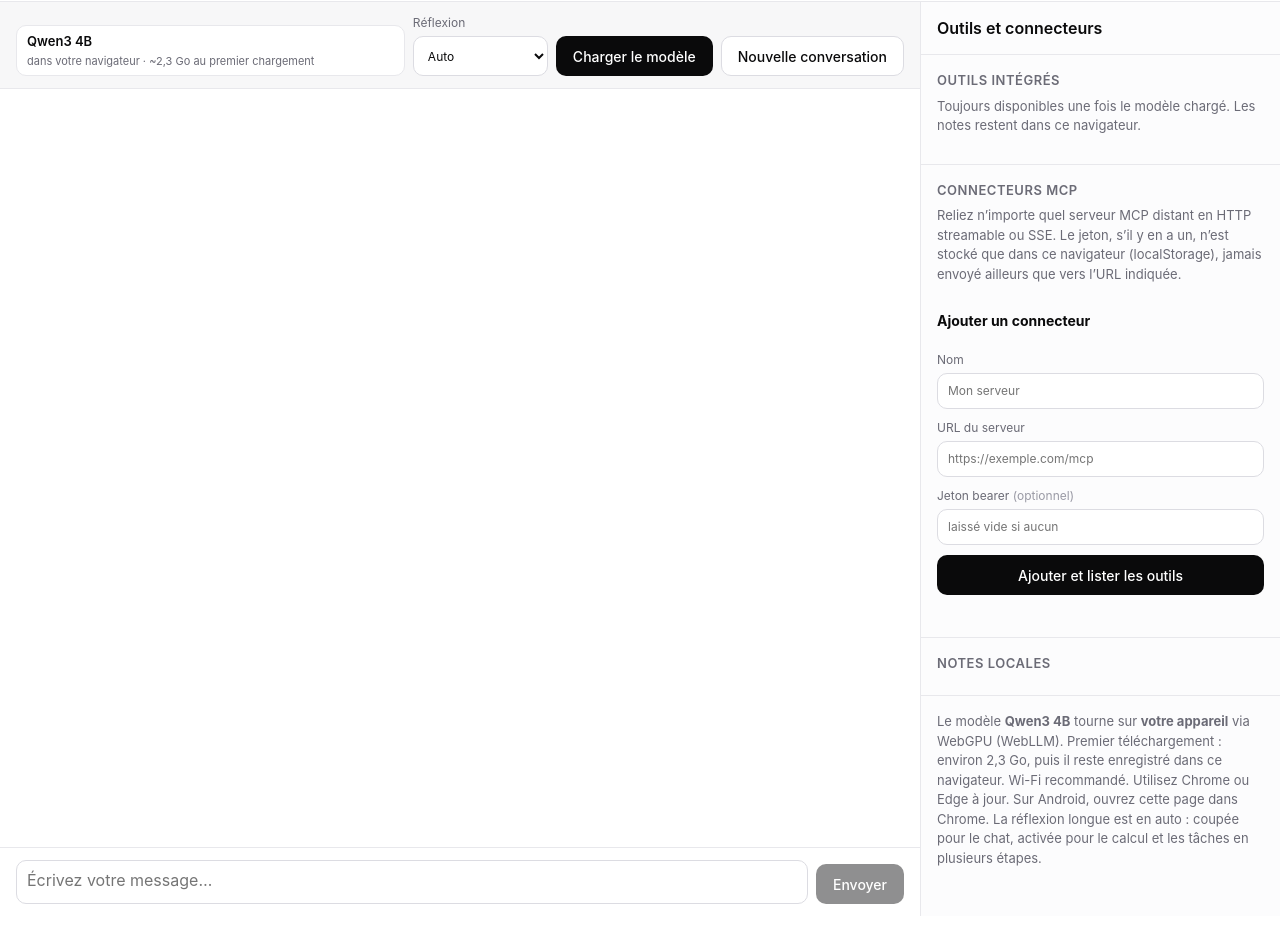
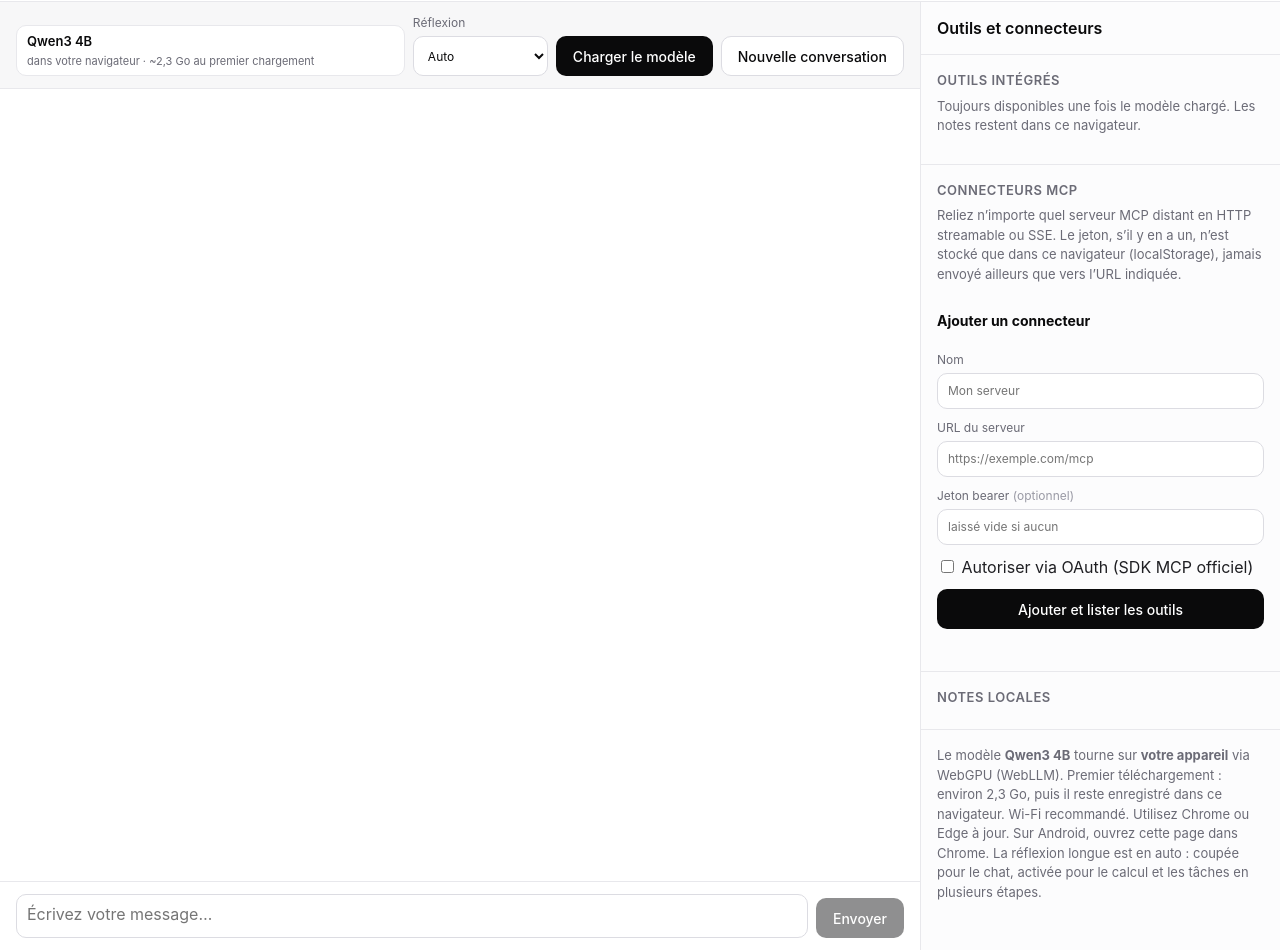
Before and after one commit to Falcone747/exior-preview, a plain HTML site: page agent/index.html in a window 1280 px wide. Shown: the part 45-995 px from the top of the page. Before the commit the page ends 961 px from the top, so only its background shows below. Drawn offline with Linux system fonts and the light colour scheme; a script that the page names is missing.

Commit message:
Update agent page with official MCP OAuth option

```diff
--- a/agent/index.html
+++ b/agent/index.html
@@ -82,6 +82,10 @@
             <span>Jeton bearer <em>(optionnel)</em></span>
             <input id="c-token" type="password" autocomplete="off" placeholder="laissé vide si aucun">
           </label>
+          <label class="check">
+            <input id="c-oauth" type="checkbox">
+            <span>Autoriser via OAuth (SDK MCP officiel)</span>
+          </label>
           <button type="submit" class="btn-p">Ajouter et lister les outils</button>
           <p id="c-status" class="status" role="status"></p>
         </form>
@@ -92,7 +96,7 @@
         <div id="notes" class="notes"></div>
       </section>
 
-      <p class="legal">Le modèle <strong>Qwen3 4B</strong> tourne sur <strong>votre appareil</strong> via WebGPU (WebLLM). Premier téléchargement : environ 2,3 Go, puis il reste enregistré dans ce navigateur. Wi-Fi recommandé. Utilisez Chrome ou Edge à jour. Sur Android, ouvrez cette page dans Chrome. La réflexion longue est en auto : coupée pour le chat, activée pour le calcul et les tâches en plusieurs étapes.</p>
+      <p class="legal">Le modèle <strong>Qwen3 4B</strong> tourne sur <strong>votre appareil</strong> via WebGPU (WebLLM). Premier téléchargement : environ 2,3&nbsp;Go, puis il reste enregistré dans ce navigateur. Wi-Fi recommandé. Utilisez Chrome ou Edge à jour. Sur Android, ouvrez cette page dans Chrome. La réflexion longue est en auto&nbsp;: coupée pour le chat, activée pour le calcul et les tâches en plusieurs étapes.</p>
     </aside>
   </div>
   <div id="backdrop" class="backdrop hidden"></div>
```
